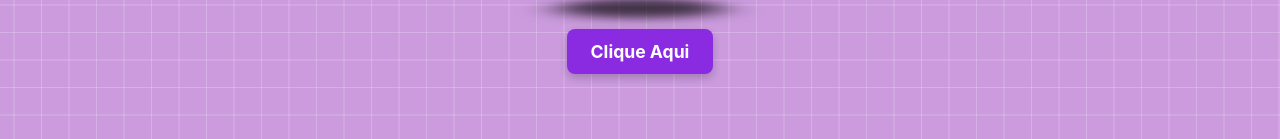
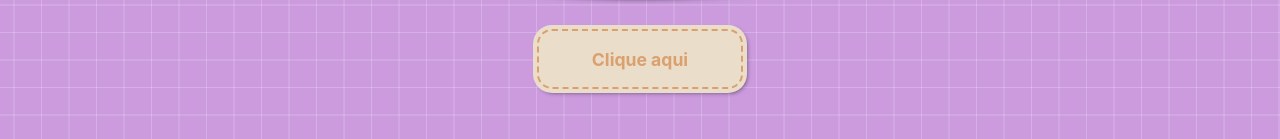
Before and after one commit to ViniciusRavag/unocard, a plain HTML site: page index.html in a window 1280 px wide. Shown: the part 531-670 px from the top of the page. Drawn offline with Linux system fonts and the light colour scheme.

Commit message:
Update index.html

```diff
--- a/index.html
+++ b/index.html
@@ -47,11 +47,13 @@
       justify-content: center;
       align-items: center;
       min-height: 100vh;
+      transition: all 0.3s ease;
     }
 
     .card-container {
-      perspective: 800px;
+      perspective: 1200px;
       margin-bottom: 2rem;
+      transition: margin-bottom 0.75s ease;
     }
 
     .card {
@@ -61,7 +63,7 @@
       background: #fffffd;
       border-radius: 1em;
       box-shadow: 0 0 6px -4px black;
-      transition: 0.75s all;
+      transition: 0.75s all cubic-bezier(0.4, 0, 0.2, 1);
       transform-style: preserve-3d;
       cursor: pointer;
     }
@@ -80,8 +82,14 @@
       filter: blur(24px);
     }
 
+    .card-container:hover {
+      margin-bottom: 4rem;
+    }
+
     .card-container:hover .card {
-      transform: rotateY(180deg);
+      transform: rotateY(180deg) scale(1.8);
+      width: 210px;
+      height: 332px;
     }
 
     .back {
@@ -245,28 +253,27 @@
       font-size: 2rem;
     }
 
-    .purple-button {
-      background-color: #8A2BE2;
-      color: white;
-      border: none;
-      padding: 12px 24px;
-      font-size: 1.1rem;
-      font-weight: bold;
-      border-radius: 8px;
-      cursor: pointer;
+    .custom-button {
+      outline: none;
+      color: #DAA06D;
+      padding: 1em;
+      padding-left: 3em;
+      padding-right: 3em;
+      border: 2px dashed #DAA06D;
+      border-radius: 15px;
+      background-color: #EADDCA;
+      box-shadow: 0 0 0 4px #EADDCA, 2px 2px 4px 2px rgba(0, 0, 0, 0.5);
+      transition: .1s ease-in-out, .4s color;
       text-decoration: none;
       display: inline-block;
-      transition: background-color 0.3s ease, transform 0.2s ease;
-      box-shadow: 0 4px 8px rgba(0, 0, 0, 0.2);
+      font-weight: bold;
+      font-size: 1.1rem;
+      margin-top: 1rem;
     }
 
-    .purple-button:hover {
-      background-color: #7a1ad2;
-      transform: translateY(-2px);
-    }
-
-    .purple-button:active {
-      transform: translateY(0);
+    .custom-button:active {
+      transform: translateX(0.1em) translateY(0.1em);
+      box-shadow: 0 0 0 4px #EADDCA, 1.5px 1.5px 2.5px 1.5px rgba(0, 0, 0, 0.5);
     }
   </style>
 </head>
@@ -286,6 +293,6 @@
       </div>
     </div>
   </div>
-  <a href="https://viniciusravag.github.io/nosso-album/" class="purple-button">Clique Aqui</a>
+  <a href="https://viniciusravag.github.io/nosso-album/" class="custom-button">Clique aqui</a>
 </body>
 </html>
```
